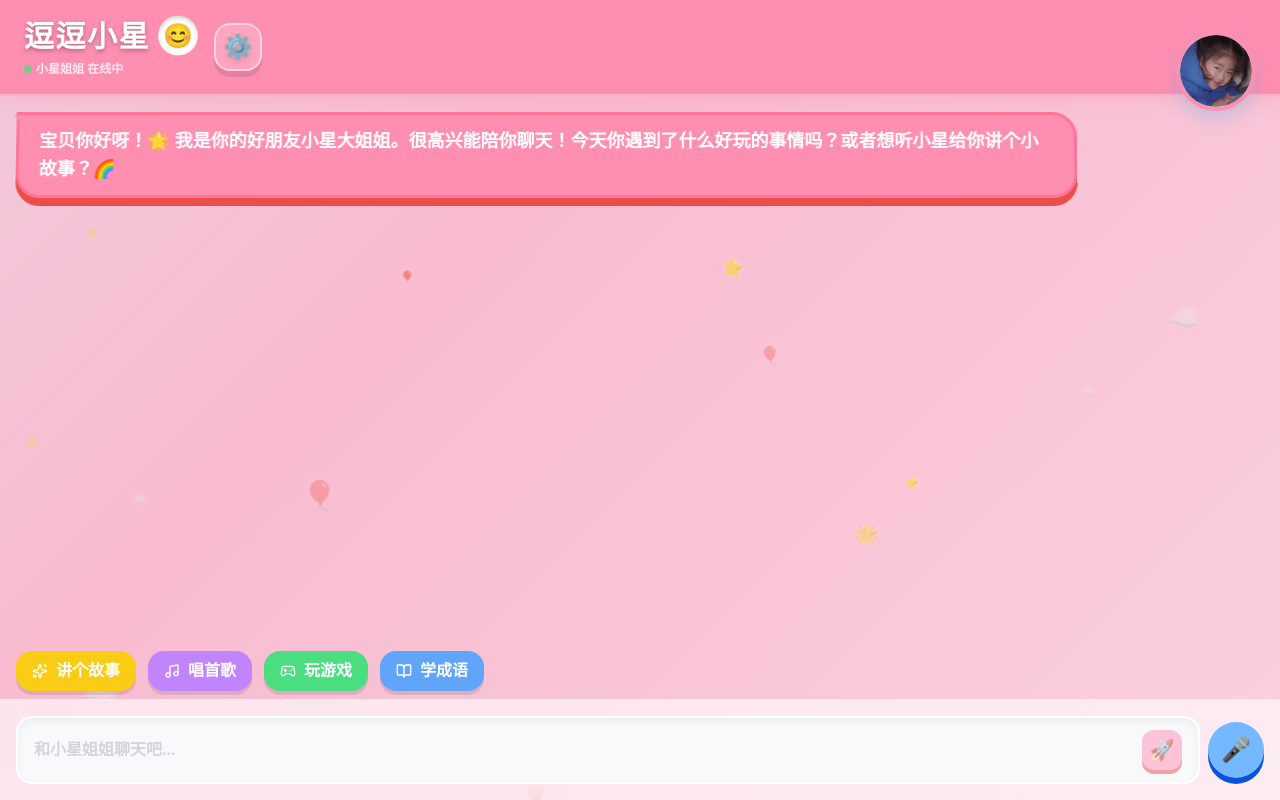
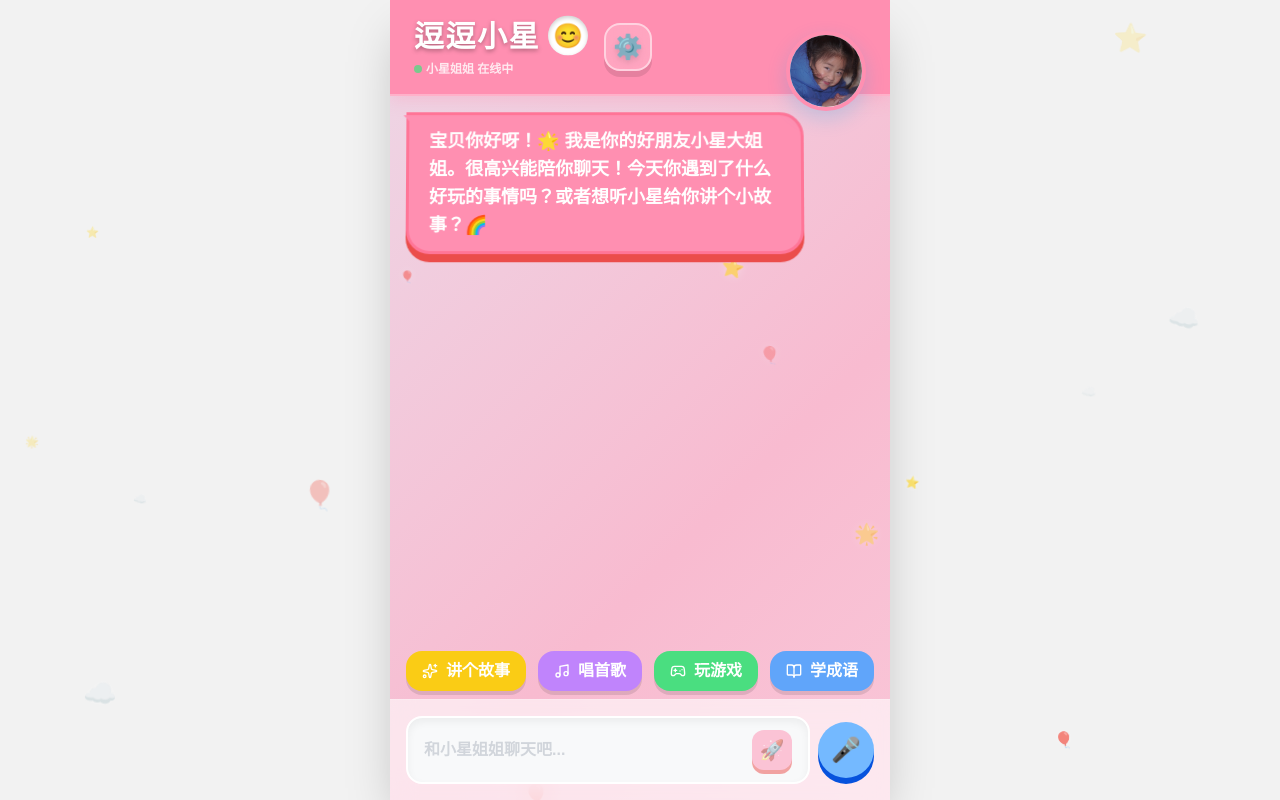
Before and after one commit to qigege079/chat-h5-star, a Vue app: page / in a window 1280 px wide. Built offline with nearby package versions, Linux system fonts and the light colour scheme.

Commit message:
style: 调整聊天组件样式和背景色
修改聊天组件宽度限制和居中显示，并添加背景阴影效果
将全局背景色改为淡灰色以突出手机框

```diff
--- a/src/components/Chat.vue
+++ b/src/components/Chat.vue
@@ -1,7 +1,7 @@
 <template>
   <div
-    class="chat-wrapper w-full overflow-hidden flex flex-col fixed inset-0"
-    :style="{ height: viewportHeight + 'px', left: 0, width: '100%' }"
+    class="chat-wrapper w-full overflow-hidden flex flex-col fixed inset-0 mx-auto max-w-[500px] shadow-2xl"
+    :style="{ height: viewportHeight + 'px' }"
   >
     <BackgroundDecor />
 
@@ -751,6 +751,7 @@ onMounted(() => {
   left: 0;
   right: 0;
   bottom: 0;
+  margin: 0 auto;
   touch-action: none;
   background: linear-gradient(-45deg, #fce4ec, #f8bbd0, #e1f5fe, #fce4ec);
   background-size: 400% 400%;
--- a/src/style.css
+++ b/src/style.css
@@ -15,7 +15,7 @@ html, body {
   width: 100%;
   height: 100%;
   overflow: hidden;
-  position: fixed; /* 防止 body 滚动导致偏移 */
+  background-color: #f3f4f6; /* 给 PC 端背景加个淡灰色，突出手机框 */
 }
 
 #app {
```
